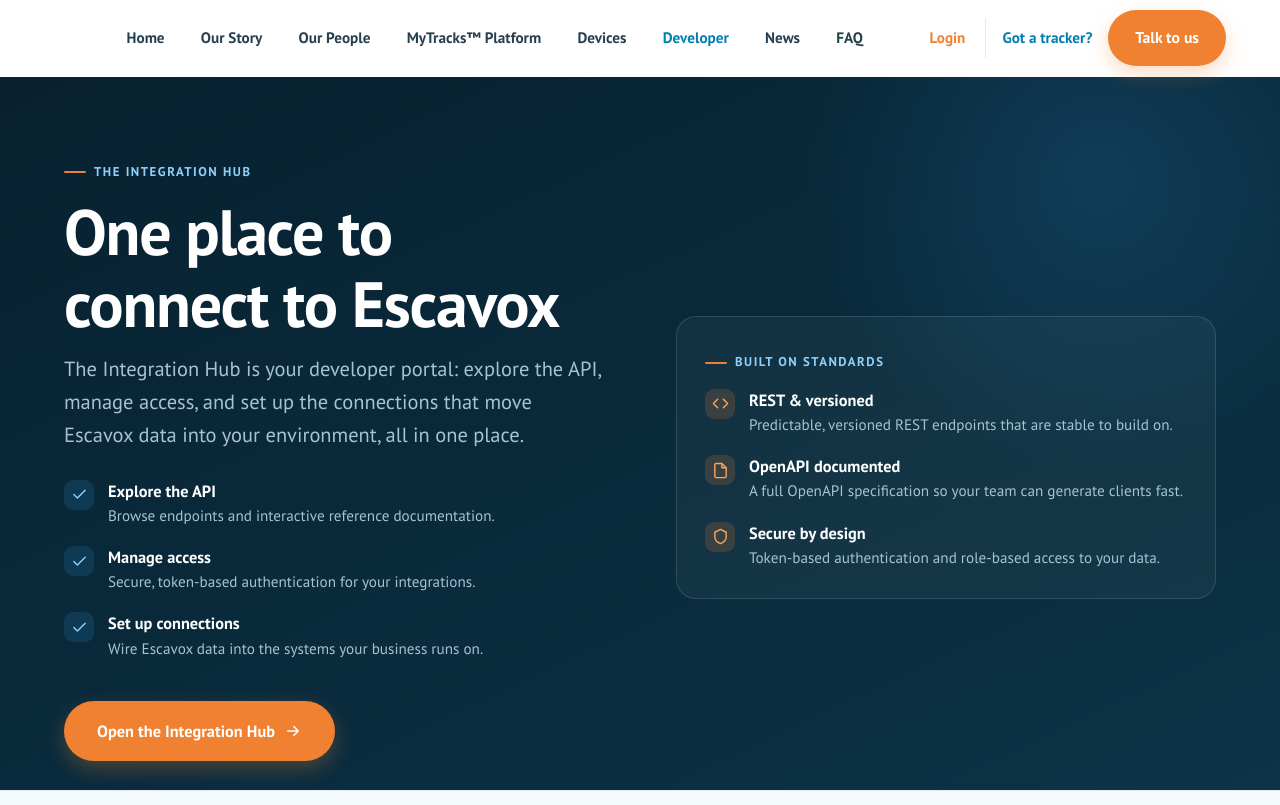
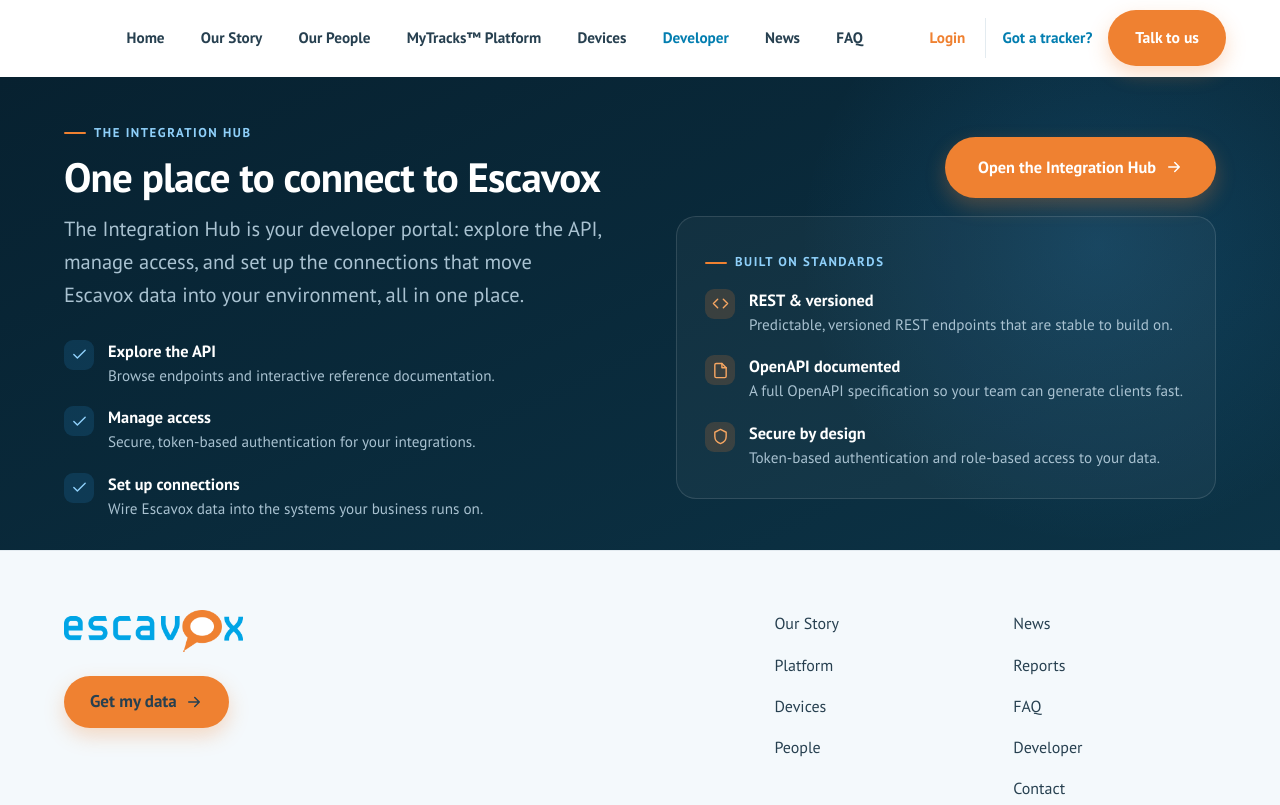
Before and after one commit to Escavox/escavox-website, a website: page developer.html in a window 1280 px wide. Shown: the top 805 px of the page. Drawn offline with Linux system fonts and the light colour scheme.

Commit message:
Developer page: tighten Integration Hub spacing, smaller title, move CTA to top-right

```diff
--- a/developer.html
+++ b/developer.html
@@ -56,25 +56,25 @@
 
 <main id="main">
 <!-- INTEGRATION HUB -->
-<section class="section dark" style="padding-top:clamp(44px,6vw,84px)">
+<section class="section dark" style="padding-top:clamp(22px,3vw,44px)">
   <div class="container split">
     <div class="reveal">
       <span class="eyebrow">The Integration Hub</span>
-      <h1 class="mt-s">One place to connect to Escavox</h1>
-      <p class="lead mt-s" style="color:#a9c2d1">The Integration Hub is your developer portal: explore the API, manage access, and set up the connections that move Escavox data into your environment, all in one place.</p>
+      <h1 style="font-size:clamp(1.8rem,3.2vw,2.6rem);line-height:1.12;margin-top:10px">One place to connect to Escavox</h1>
+      <p class="lead" style="color:#a9c2d1;margin-top:14px">The Integration Hub is your developer portal: explore the API, manage access, and set up the connections that move Escavox data into your environment, all in one place.</p>
       <ul class="feature-list">
         <li><span class="fi" style="background:rgba(46,163,242,.15);color:#8FD0FA"><svg viewBox="0 0 24 24" fill="none" stroke="currentColor" stroke-width="2" stroke-linecap="round" stroke-linejoin="round"><path d="M20 6 9 17l-5-5"/></svg></span><div><div class="ft" style="color:#fff">Explore the API</div><div class="fd" style="color:#a9c2d1">Browse endpoints and interactive reference documentation.</div></div></li>
         <li><span class="fi" style="background:rgba(46,163,242,.15);color:#8FD0FA"><svg viewBox="0 0 24 24" fill="none" stroke="currentColor" stroke-width="2" stroke-linecap="round" stroke-linejoin="round"><path d="M20 6 9 17l-5-5"/></svg></span><div><div class="ft" style="color:#fff">Manage access</div><div class="fd" style="color:#a9c2d1">Secure, token-based authentication for your integrations.</div></div></li>
         <li><span class="fi" style="background:rgba(46,163,242,.15);color:#8FD0FA"><svg viewBox="0 0 24 24" fill="none" stroke="currentColor" stroke-width="2" stroke-linecap="round" stroke-linejoin="round"><path d="M20 6 9 17l-5-5"/></svg></span><div><div class="ft" style="color:#fff">Set up connections</div><div class="fd" style="color:#a9c2d1">Wire Escavox data into the systems your business runs on.</div></div></li>
       </ul>
+    </div>
+    <div class="reveal d2">
       <!-- HOLD: awaiting the production Integration Hub URL. When ready, set the href below to that URL
            (keep target="_blank" rel="noopener"). The button is otherwise final. -->
-      <div class="mt-l">
+      <div style="display:flex;justify-content:flex-end;margin-bottom:18px">
         <a href="#" target="_blank" rel="noopener" class="btn btn-primary btn-lg" data-integration-hub>Open the Integration Hub
           <svg viewBox="0 0 24 24" fill="none" stroke="currentColor" stroke-width="2" stroke-linecap="round" stroke-linejoin="round"><path d="M5 12h14M13 6l6 6-6 6"/></svg></a>
       </div>
-    </div>
-    <div class="reveal d2">
       <div class="card" style="background:rgba(255,255,255,.04);border-color:rgba(255,255,255,.12)">
         <span class="eyebrow" style="color:#8FD0FA">Built on standards</span>
         <ul class="feature-list" style="margin-top:14px">
```
